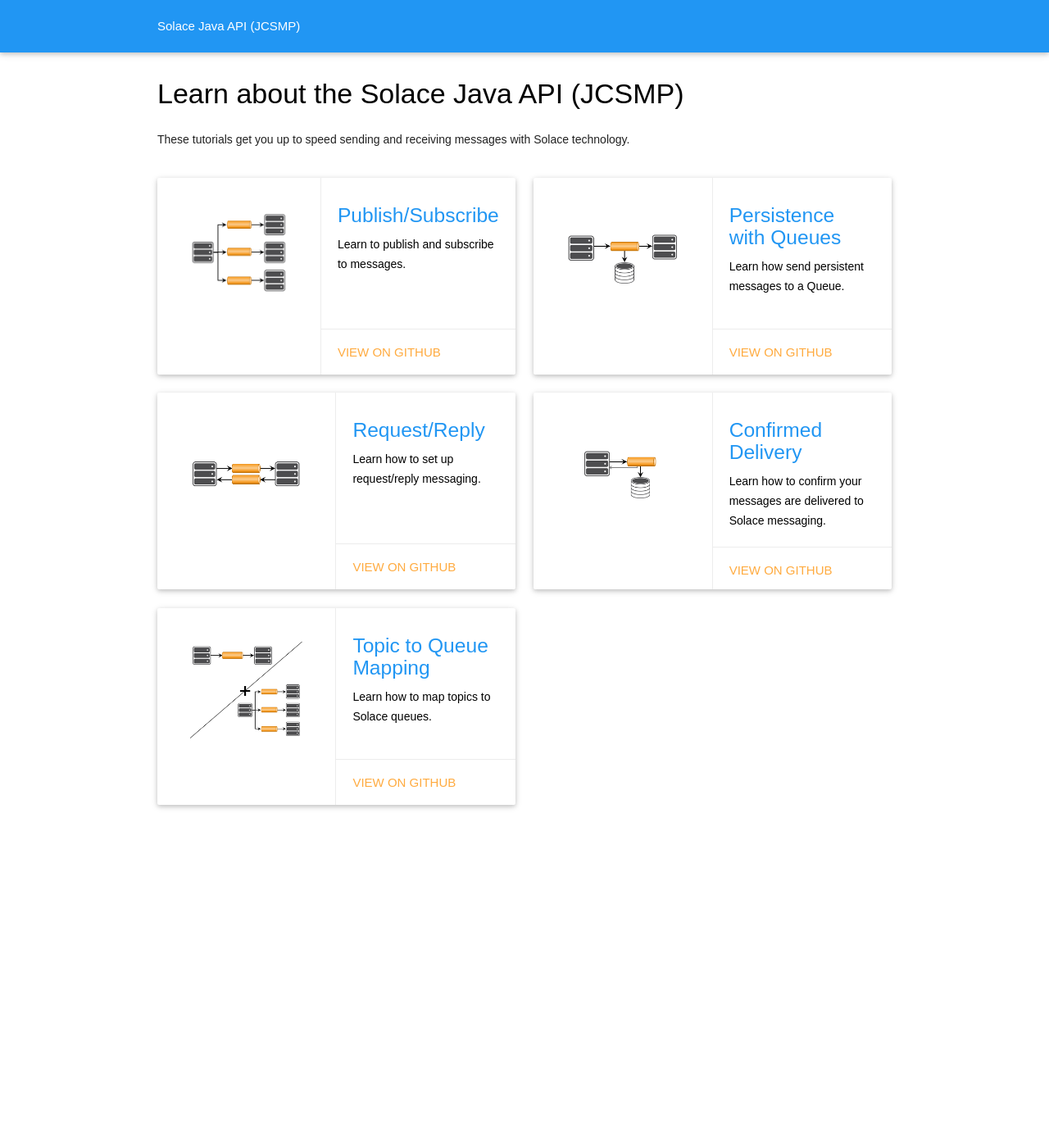
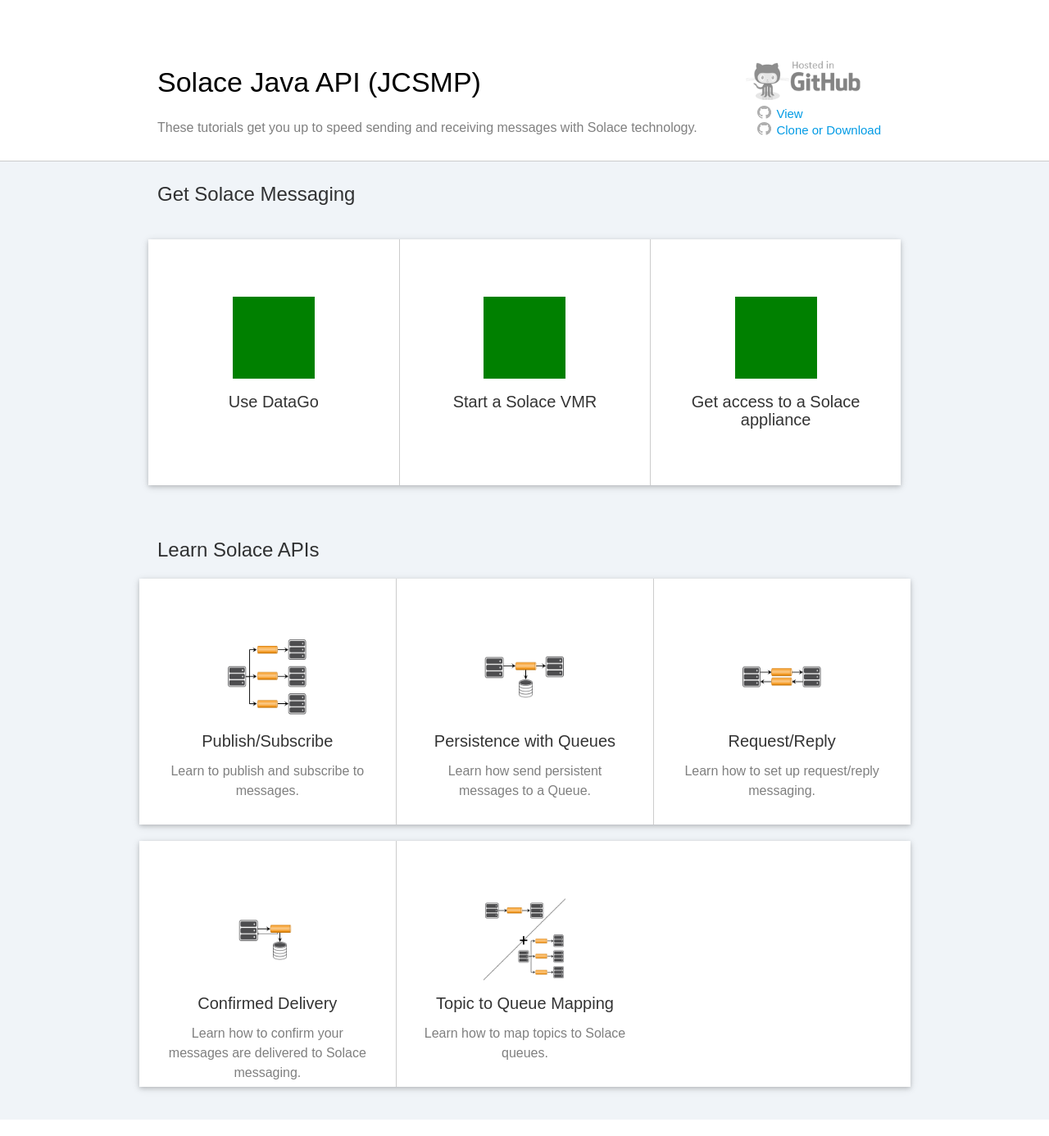
Before and after one commit to SolaceSamples/solace-samples-java-jcsmp, a Jekyll site: the page built from docs/index.html, in a window 1280 px wide. Shown: the whole page at 82% size. Built offline with Jekyll 4.4.1, drawn with Linux system fonts in a browser that asks for light colours; before the commit the page ends 1017 px from its top, so only the background shows below that.

Commit message:
Brian mock 1

```diff
--- a/docs/_includes/head.html
+++ b/docs/_includes/head.html
@@ -8,7 +8,6 @@
 
   <link rel="stylesheet" href="{{ "/css/solace-common.css" | prepend: site.baseurl }}">
   <link rel="stylesheet" href="{{ "/css/materialize.min.css " | prepend: site.baseurl }}">
-  <link href="https://fonts.googleapis.com/css?family=Roboto" rel="stylesheet">
 
   {% if jekyll.environment == 'production' %}
   {% include analytics.html %}
--- a/docs/css/solace-common.css
+++ b/docs/css/solace-common.css
@@ -32,39 +32,113 @@
 }
 
 h1 {
-  font-size: 34px;
+  font-size: 36px;
+  color: rgba(0, 0, 0, 1);
+}
+
+h2 {
+  font-size: 28px;
+  color: rgba(0, 0, 0, 0.8);
 }
 
 p {
-  color: #212121;
+  color: rgba(0, 0, 0, 0.5);
   -webkit-font-smoothing: antialiased;
-  font-size: 14px;
+  font-size: 16px;
   line-height: 24px;
   margin: 0 0 .5em;
 }
 
-.tutorial .card-image {
-  border-right: 1px solid rgba(160,160,160,0.2);
-  padding: 40px;
+.container {
+  max-width: 600px;
 }
 
-.card.tutorial {
-  height: 240px;
+.title {
+  margin-top: 50px;
 }
 
-.card.tutorial, .card.tutorial .card-content, .card.tutorial .card-image {
+.title .col {
   position: relative;
+  margin-right: 180px;
 }
 
-.tutorial .click {
+.title .col .github {
   position: absolute;
-  top: 0;
-  bottom: 0;
   right: 0;
-  left: 0;
-  z-index: 1;
+  top: 20px;
+  width: 180px;
 }
 
+.github img {
+  -webkit-filter: grayscale(100%);
+  filter: grayscale(100%);
+  opacity: 0.5;
+  margin-left: -12px;
+}
+
+.github-link img {
+  margin-right: 2px;
+  margin-left: 5px;
+}
+
+.github-link a {
+  line-height: 20px;
+    height: 20px;
+    vertical-align: top;
+}
+
+.tutorials > .col > .row > .col {
+  height: 300px;
+}
+
+.tutorials > .col > .row .col:not(:first-child) {
+  border-left: 1px solid #CCC;
+}
+
+.tutorial-image {
+  width: 100px;
+  height: 100px;
+  background: green;
+}
+
+.tutorial-image img {
+  width: 100%;
+  height: 100%;
+}
+
+.tutorial {
+  padding: 20px;
+  display: flex;
+  flex-direction: column;
+  align-items: center;
+  text-align: center;
+  margin-top: 50px;
+}
+
+.tutorial h4 {
+  font-size: 20px;
+  color: rgba(0, 0, 0, 0.8);
+}
+
+.tutorial .link {
+  display: none;
+}
+
+.tutorial:hover {
+  cursor: pointer;
+}
+
+.tutorial:hover .link {
+  display: block;
+}
+
+.title {
+  border-bottom: 1px solid #CCC;
+}
+
+.body {
+  background: #f0f4f8;
+}
 
 /* Github
 =================================================*/
--- a/docs/index.html
+++ b/docs/index.html
@@ -1,59 +1,101 @@
 ---
 layout: default
 ---
-<header>
-  <nav class="top-nav blue">
+<section>
+	<div class="title">
 		<div class="container">
-      <div class="nav-wrapper"><a class="page-title">{{ site.title }}</a></div>
-    </div>
-  </nav>
-</header>
-<section class="container">
 			<div class="row">
 				<div class="col s12">
-      <h1>Learn about the {{ site.title }}</h1>
-
+					<h1>{{ site.title }}</h1>
 					<p>These tutorials get you up to speed sending and receiving messages with Solace technology.</p>
-
-<!--   <h2 class="blue-text">Get Solace Messaging</h2>
-      <p>See the tutorials for more details if needed.</p>
-      <h5 class="intro">Option 1: <a class="intro" href="{{ site.links-datago-setup }}" target="_top">Use DataGo</a></h5>
-
-      <h5 class="intro">Option 2: <a class="intro" href="{{ site.docs-vmr-setup }}" target="_top">Start a Solace VMR</a></h5>
-
-      <h5 class="intro">Option 3: Get access to a Solace appliance</h5>
+					<div class="github">
+						<div>
+							<img src="{{ "/images/common/hosted-in-github.png" alt="hosted-in-github" | prepend: site.baseurl }}"  width="150" height="57"></img>
+						</div>
+						<div class="github-link">
+							<img src="{{ "/images/common/github-icon.png" | prepend: site.baseurl }}"/>
+							<a href="{{ site.repository }}" target="_blank">View</a>
+						</div>
+						<div class="github-link">
+							<img src="{{ "/images/common/github-icon.png" | prepend: site.baseurl }}"/>
+							<a>Clone or Download</a>
+						</div>
+					</div>
+				</div>
+			</div>
+		</div>
+	</div>
+	<div class="body">
+		<div class="container">
+			<div class="row">
+				<div class="col s12">
+					<h2>Get Solace Messaging</h2>
+				</div>
+			</div>
+			<div class="tutorials row">
+				<div class="col s12">
+					<div class="white row z-depth-1">
+						<div class="col s12 m6 l4">
+							<div class="tutorial">
+								<div class="tutorial-image">
+								</div>
+								<h4>Use DataGo</h4>
+								<div class="link">Start tutorial</div>
+							</div>
+						</div>
+						<div class="col s12 m6 l4">
+							<div class="tutorial">
+								<div class="tutorial-image">
+								</div>
+								<h4>Start a Solace VMR</h4>
+								<div class="link">Start tutorial</div>
+							</div>
+						</div>
+						<div class="col s12 m6 l4">
+							<div class="tutorial">
+								<div class="tutorial-image">
+								</div>
+								<h4>Get access to a Solace appliance</h4>
+								<div class="link">Start tutorial</div>
+							</div>
+						</div>
+					</div>
 				</div>
 			</div>
 			<div class="row">
 				<div class="col s12">
-      <h2 class="blue-text">Select a tutorial</h2-->
+					<h2>Learn Solace APIs</h2>
 				</div>
-  </div>
-  <div class="row">
+				<div class="tutorials row">
+					<div class="col s12">
+						{% assign count = 0 %}
 						{% for section in site.data.tutorials %}
 							{% for item in section.tutorials %}
 								{% assign item_url = item | prepend:"/" | append:"/" %}
 								{% assign p = site.tutorials | where:"url", item_url | first %}
 								{% assign loopindex = forloop.index | modulo: 2 %}
-          		<div class="col l6 m12 s12">
-              		<div href="{{ site.baseurl }}{{ p.url }}" class="card horizontal tutorial">
-						<div class="card-image">
-							<a class="click" href="{{ site.baseurl }}{{ p.url }}"></a>
+								{% assign count = count | plus: 1 %}
+								{% if count == 1 or count == 4%}
+								<div class="row white z-depth-1">
+								{% endif %}
+									<div class="col s12 m6 l4">
+										<div class="tutorial">
+											<div class="tutorial-image">
 												<img src="{{ site.baseurl }}/images/{{ p.icon }}" alt="{{ p.title }}"/>
 											</div>
-						<div class="card-stacked">
-							<div class="card-content">
-								<a class="click" href="{{ site.baseurl }}{{ p.url }}"></a>
-								<h5 class="blue-text">{{ p.title }}</h5>
+											<h4>{{ p.title }}</h4>
 											<p>{{ p.summary }}</p>
+											<div class="link">Start tutorial</div>
 										</div>
-							<div class="card-action">
-								<a href="{{ site.repository }}{{ item.link }}">View on GitHub</a>
+									</div>
+								{% if count == 3 %}
+								</div>
+								{% endif %}
+							{% endfor %}
+						{% endfor %}
 					</div>
 				</div>
 			</div>
 		</div>
-        	{% endfor %}
-      	{% endfor %}
 	</div>
 </section>
```
Also changed, not shown: docs/_includes/intro.html (+0 -16 lines). Lines whose indentation alone changed are shown as unchanged.
